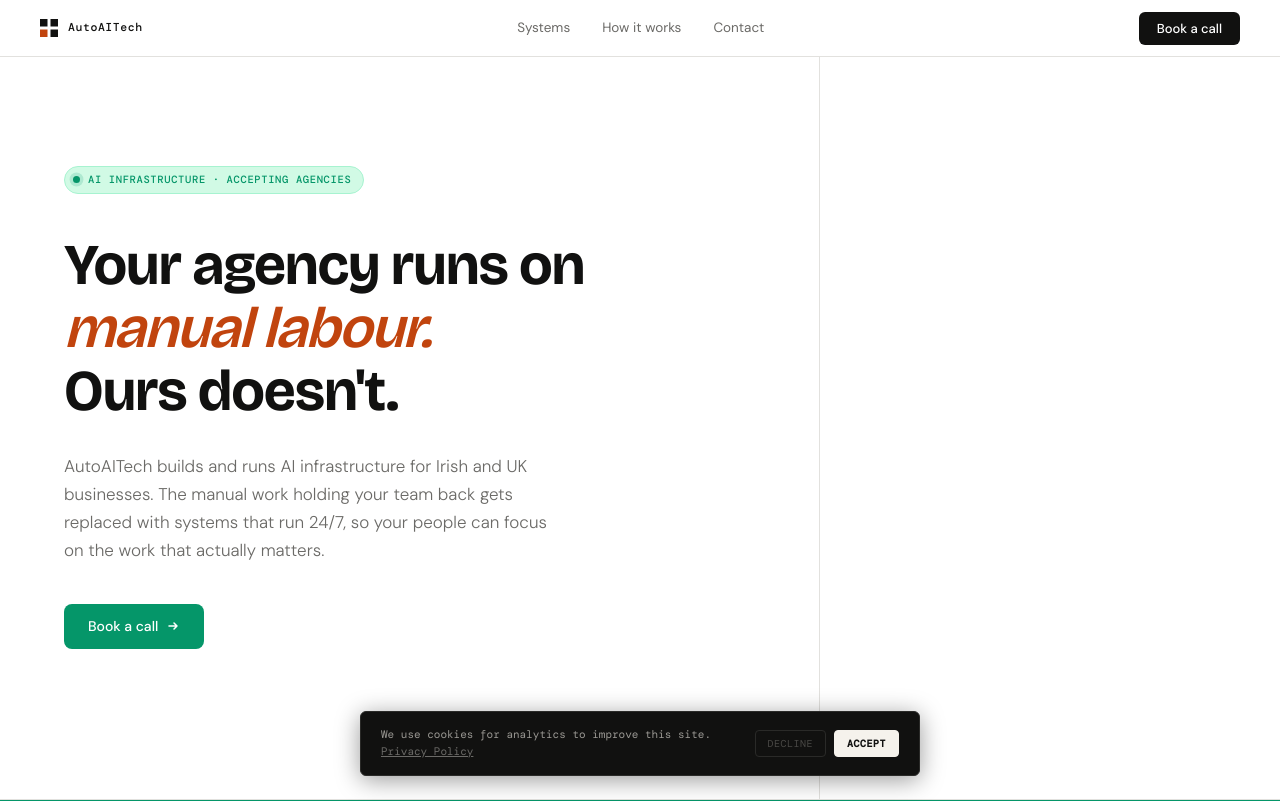
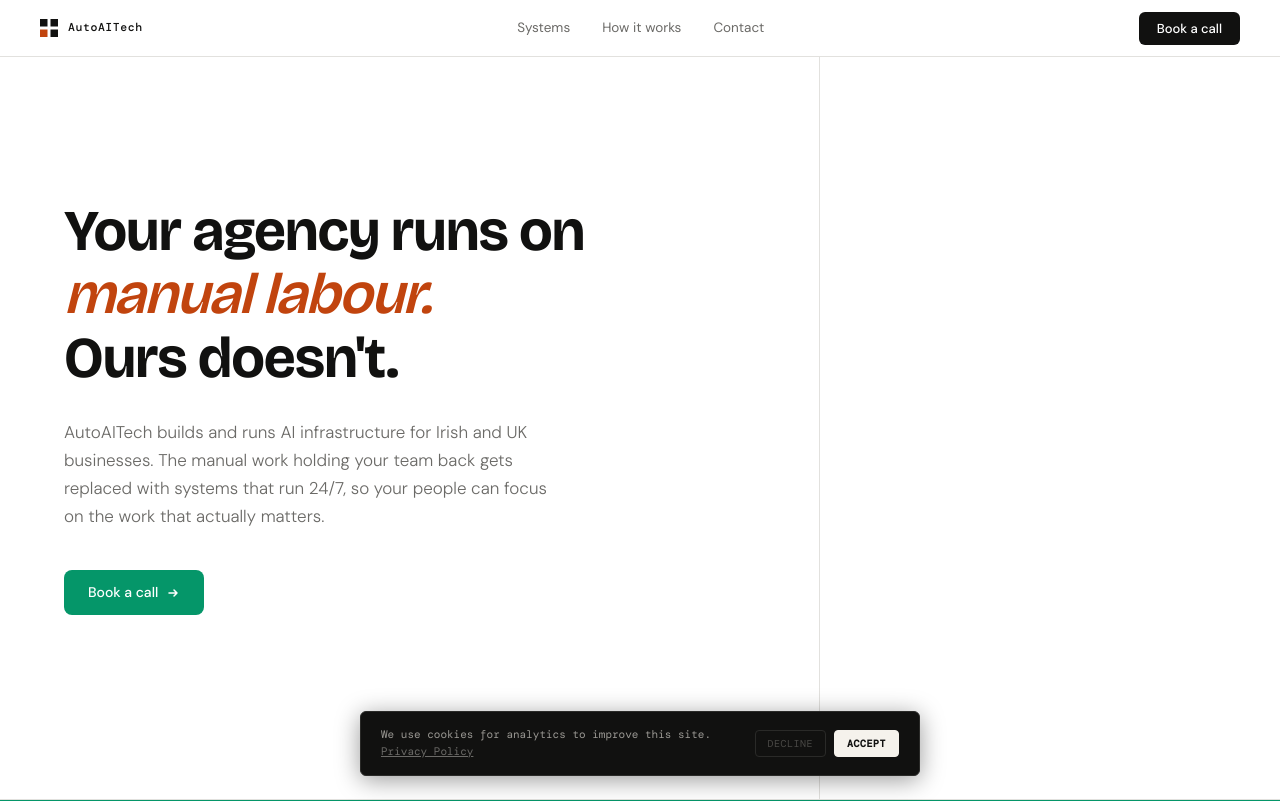
Before and after one commit to autoaitech/autoaitech-website, a Next.js app: page / in a window 1280 px wide. Shown: the top 801 px of the page. Built offline with nearby package versions, Linux system fonts and the light colour scheme.

Commit message:
Remove "Accepting agencies" badge from homepage hero
Co-Authored-By: Claude Opus 4.8 <noreply@anthropic.com>

```diff
--- a/app/page.tsx
+++ b/app/page.tsx
@@ -122,25 +122,6 @@ export default function HomePage() {
           className="flex flex-col justify-center md:border-r animate-hero-1 px-8 py-16 md:px-16 md:pt-20 md:pb-16"
           style={{ borderColor: BORDER }}
         >
-          {/* Badge */}
-          <div
-            className="inline-flex items-center gap-2 mb-10 w-fit"
-            style={{
-              background: GREEN_LIGHT,
-              border: `1px solid ${GREEN_BORDER}`,
-              borderRadius: 100,
-              padding: "5px 12px 5px 8px",
-            }}
-          >
-            <span
-              className="pulse-green"
-              style={{ width: 7, height: 7, borderRadius: "50%", background: GREEN, flexShrink: 0, display: "block" }}
-            />
-            <span style={{ ...mono, fontSize: 10.5, fontWeight: 500, color: GREEN, letterSpacing: "0.06em", textTransform: "uppercase" }}>
-              AI infrastructure · Accepting agencies
-            </span>
-          </div>
-
           {/* Headline */}
           <h1
             className="animate-hero-2 mb-7"
```
